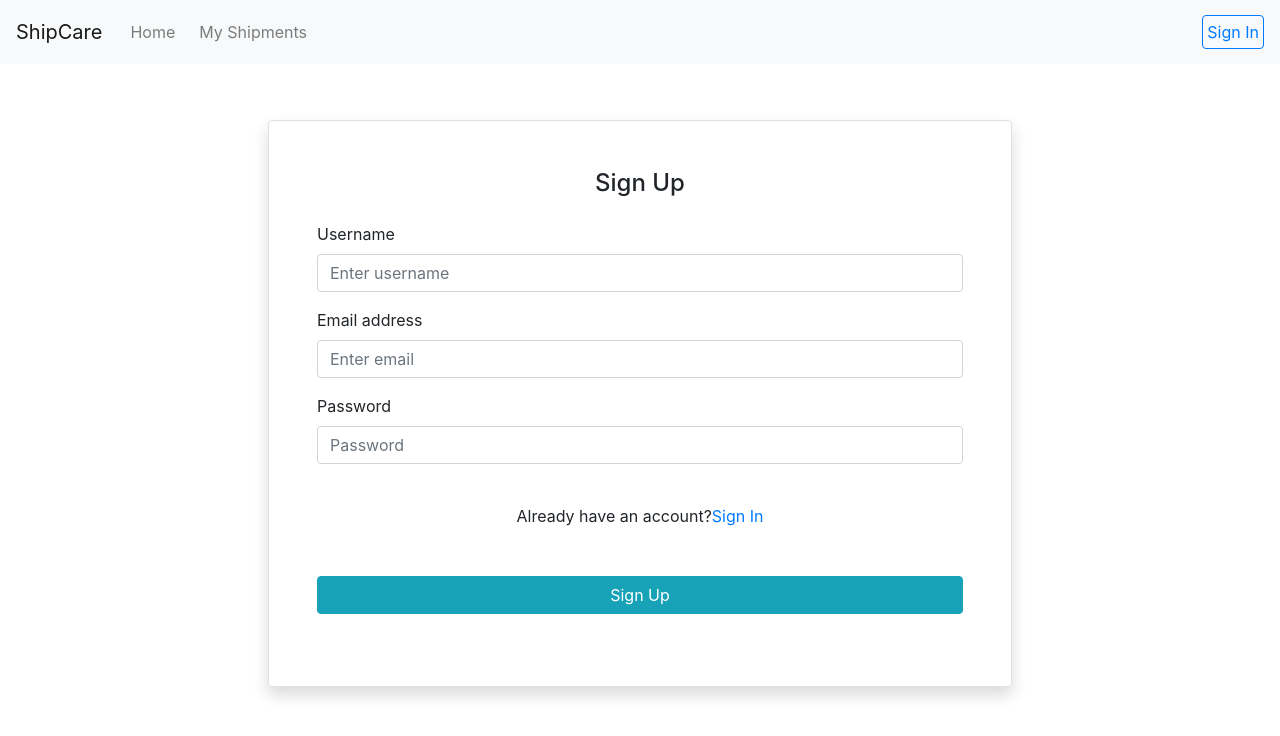
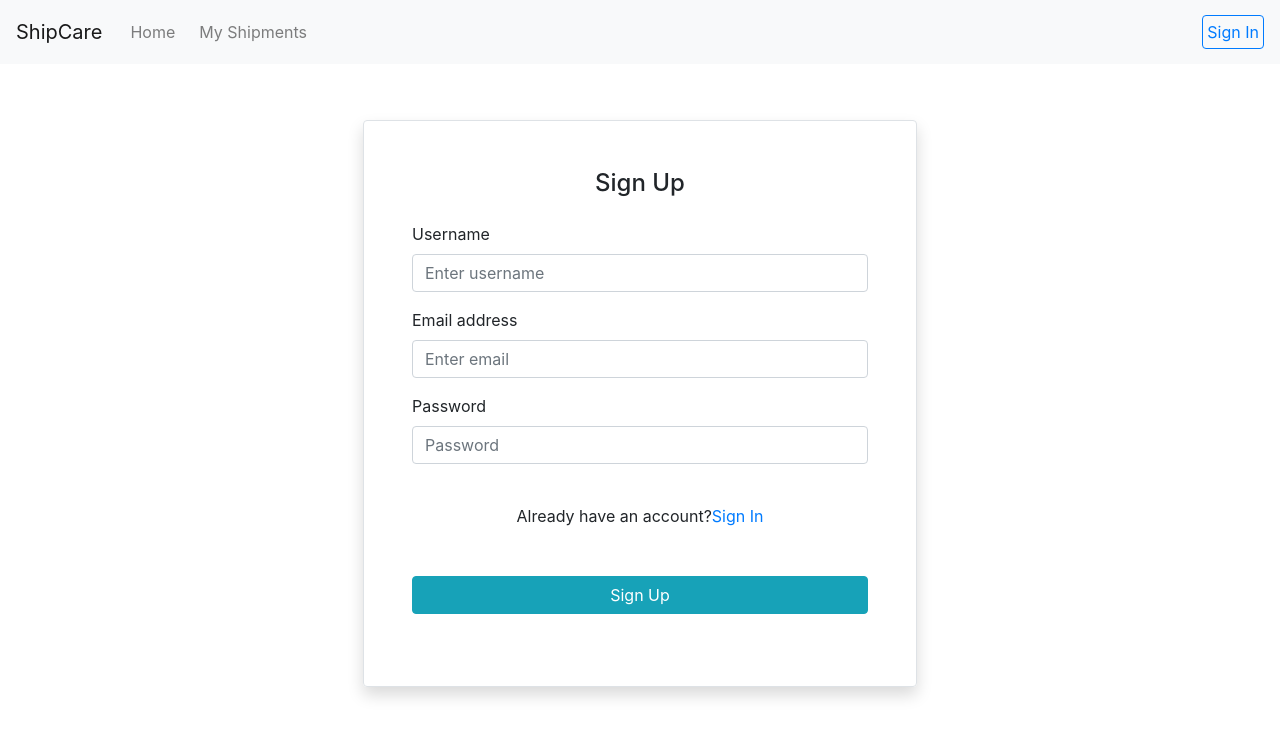
Before and after one commit to yihongwang001/Shipment-System-Frontend, a React (Create React App) app: page /register in a window 1280 px wide. Shown: the top 736 px of the page. Built offline with nearby package versions, Linux system fonts and the light colour scheme.

Commit message:
make the login & register form thinner

```diff
--- a/src/pages/LoginPage.js
+++ b/src/pages/LoginPage.js
@@ -49,7 +49,7 @@ const LoginPage = () => {
     return (
       <div className="container">
         <div className="row justify-content-center">
-          <div className="col-8 p-2 m-5">
+          <div className="col-6 p-2 m-5">
             <Form onSubmit={handleSubmit} className="border p-5 shadow rounded">
               <h4 className="mb-4 text-center">Sign In</h4>
               <Form.Group controlId="login-form-email-group">
--- a/src/pages/RegisterPage.js
+++ b/src/pages/RegisterPage.js
@@ -46,7 +46,7 @@ const RegisterPage = () => {
     return (
       <div className="container">
         <div className="row justify-content-center">
-          <div className="col-8 p-2 m-5">
+          <div className="col-6 p-2 m-5">
             <Form onSubmit={handleSubmit} className="border p-5 shadow rounded">
               <h4 className="mb-4 text-center">Sign Up</h4>
               <Form.Group controlId="register-form-username-group">
```
